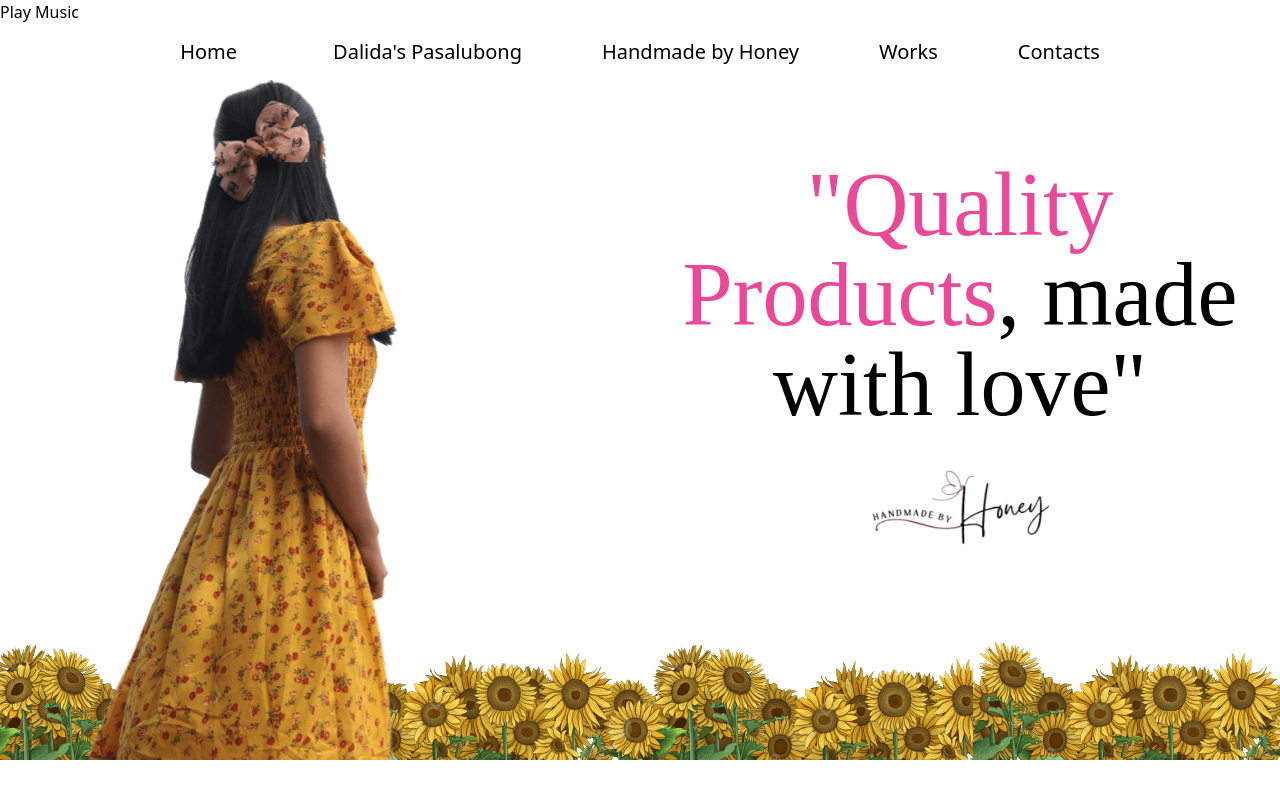
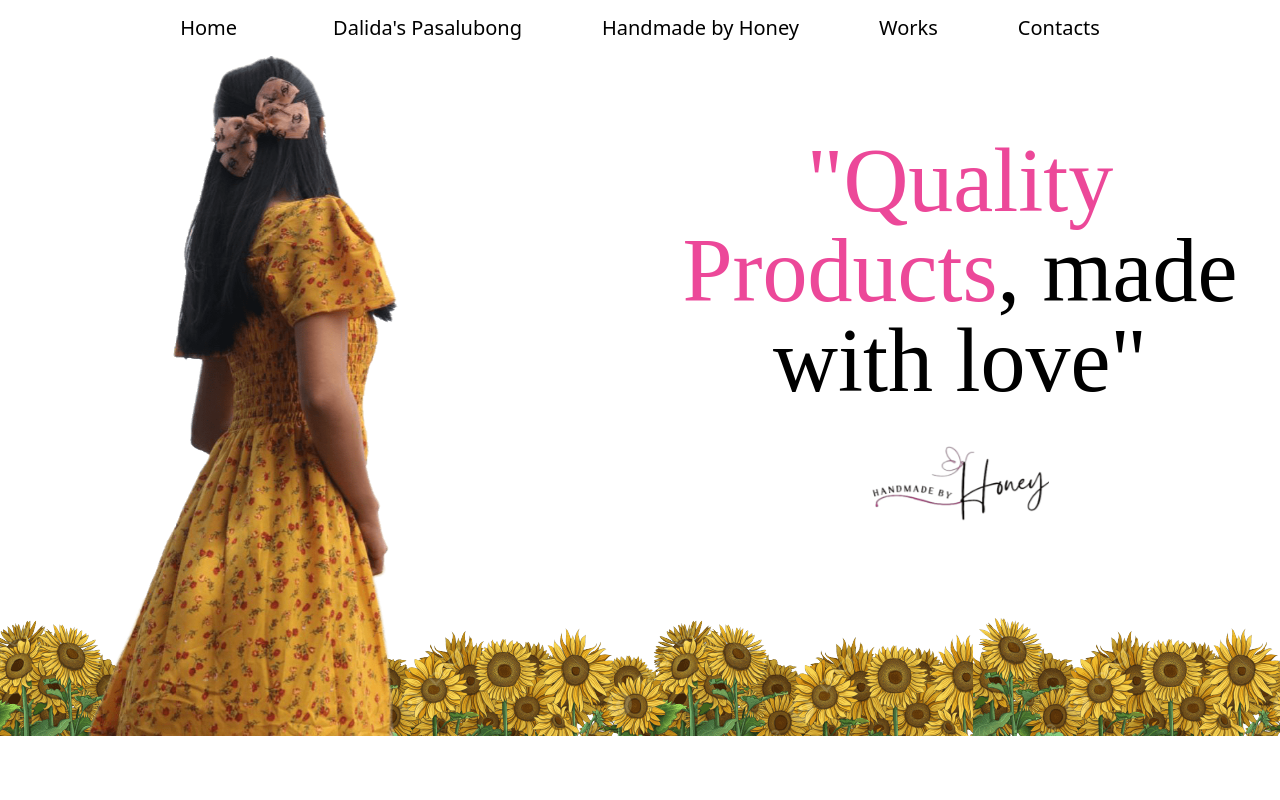
Before and after one commit to james1821/Honey_Shop, a React (Vite) app: page / in a window 1280 px wide. Shown: the top 800 px of the page. Built offline with nearby package versions, Linux system fonts and the light colour scheme.

Commit message:
removed some unused imports

```diff
--- a/src/App.jsx
+++ b/src/App.jsx
@@ -12,11 +12,11 @@ import priceListData from './component/Product-list/Prices';
 import priceListFlowerData from './component/Product-list/FlowerPrices';
 import Customers from './component/Customers';
 import Promotional from './component/Promotional';
-import MusicPrompt from './component/MusicPrompt';
+
 function App() {
   return (
     <>
-      <MusicPrompt/>
+
       <Nav />
       <Banner />
       {/* <Products id='Snacks' Product={Nuts} Logo={PasalubongLogo} paddingTop='md:pt-[100px] pt-10' data={priceListData} reverseRow='md:flex-row'/> */}
@@ -24,8 +24,6 @@ function App() {
       <Products id='Flowers'  Background='' Product={Flowers} Logo={HandmadeLogo} paddingTop='md:pt-[100px]' data={priceListFlowerData} reverseRow='md:flex-row' />
       <Promotional/>
       <Customers/>
-
-
     </>
   );
 }
```
